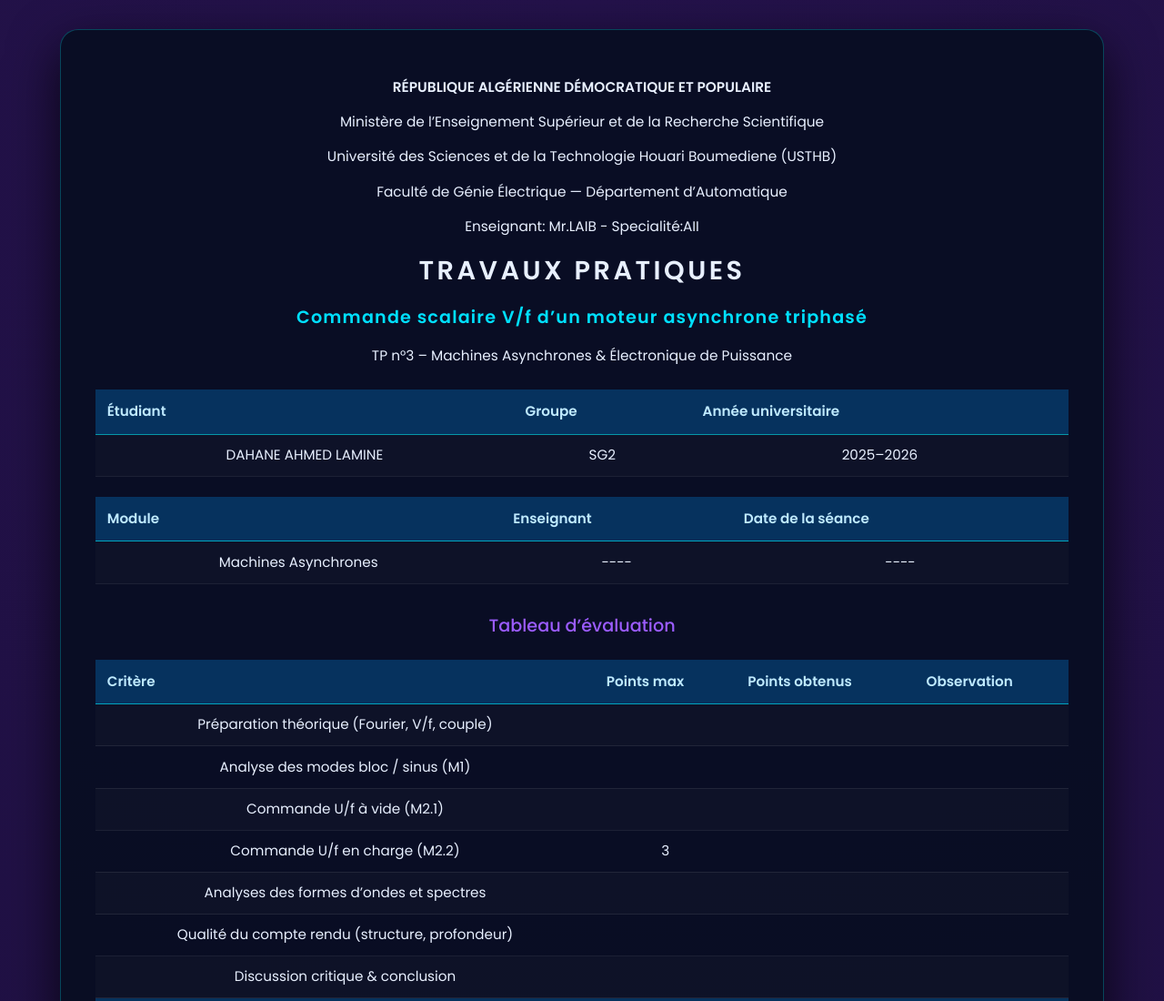
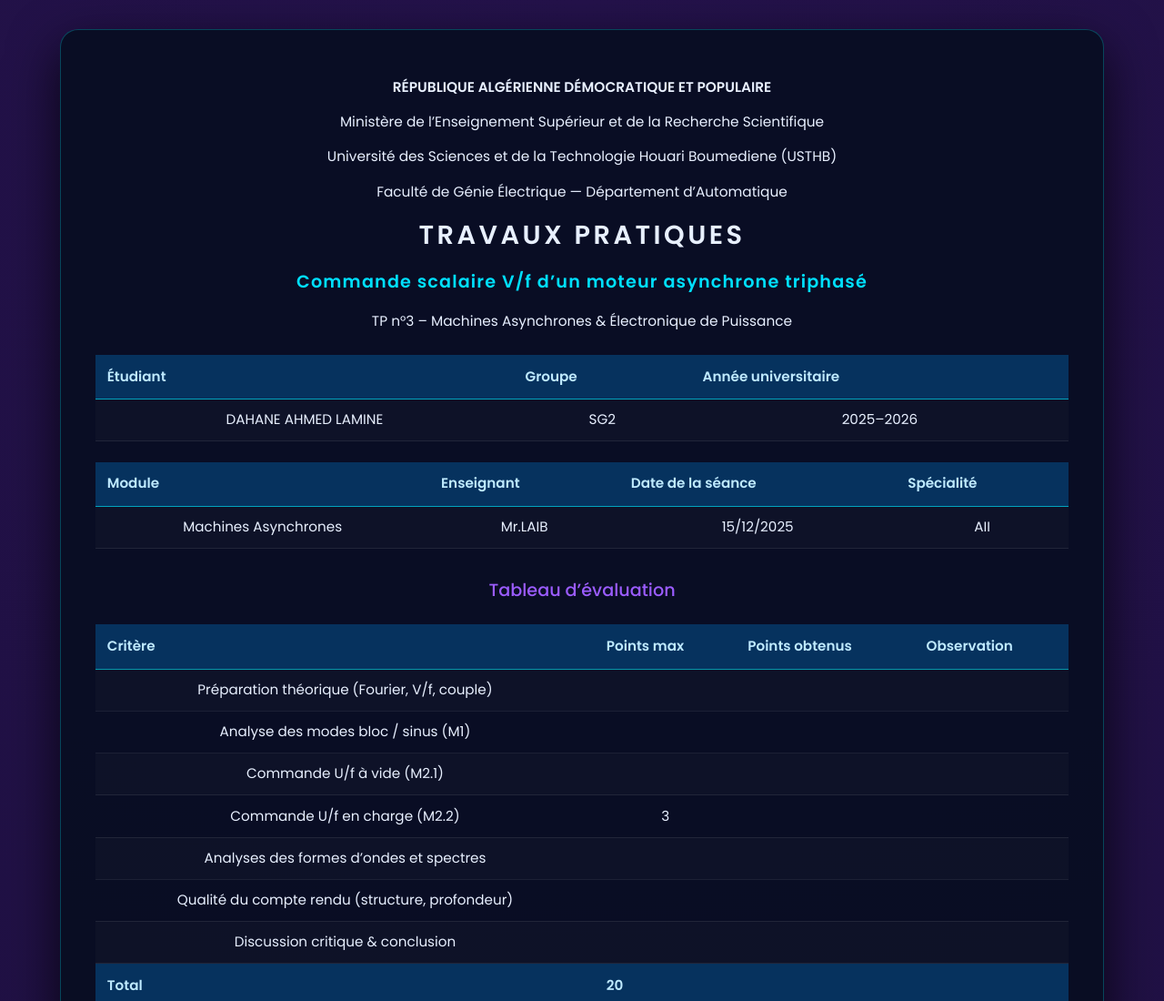
Before and after one commit to dahaneahmed4/TP3-ACME, a plain HTML site: page index.html in a window 1280 px wide. Shown: the top 1100 px of the page at 91% size. Drawn offline with Linux system fonts and the light colour scheme.

Commit message:
Update index.html

```diff
--- a/index.html
+++ b/index.html
@@ -204,7 +204,7 @@
         <p>Ministère de l’Enseignement Supérieur et de la Recherche Scientifique</p>
         <p>Université des Sciences et de la Technologie Houari Boumediene (USTHB)</p>
         <p>Faculté de Génie Électrique — Département d’Automatique</p>
-        <p>Enseignant: Mr.LAIB - Specialité:AII</p>
+
 
         <h1>TRAVAUX PRATIQUES</h1>
         <h2>Commande scalaire V/f d’un moteur asynchrone triphasé</h2>
@@ -228,11 +228,13 @@
                 <th>Module</th>
                 <th>Enseignant</th>
                 <th>Date de la séance</th>
+                <th>Spécialité</th>
             </tr>
             <tr>
                 <td>Machines Asynchrones</td>
-                <td>----</td>
-                <td>----</td>
+                <td>Mr.LAIB</td>
+                <td>15/12/2025</td>
+                <td>AII</td>
             </tr>
         </table>
 
```
